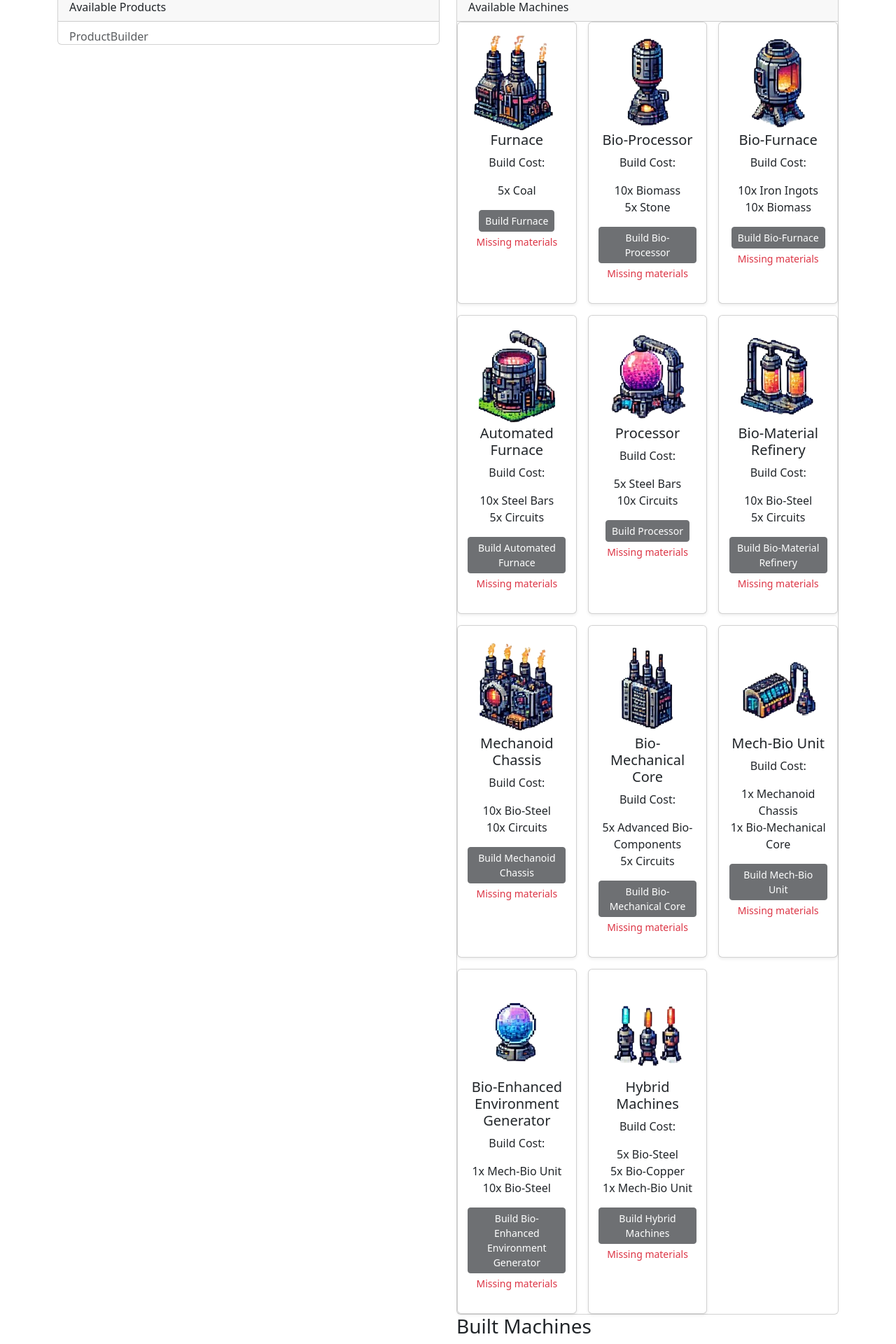
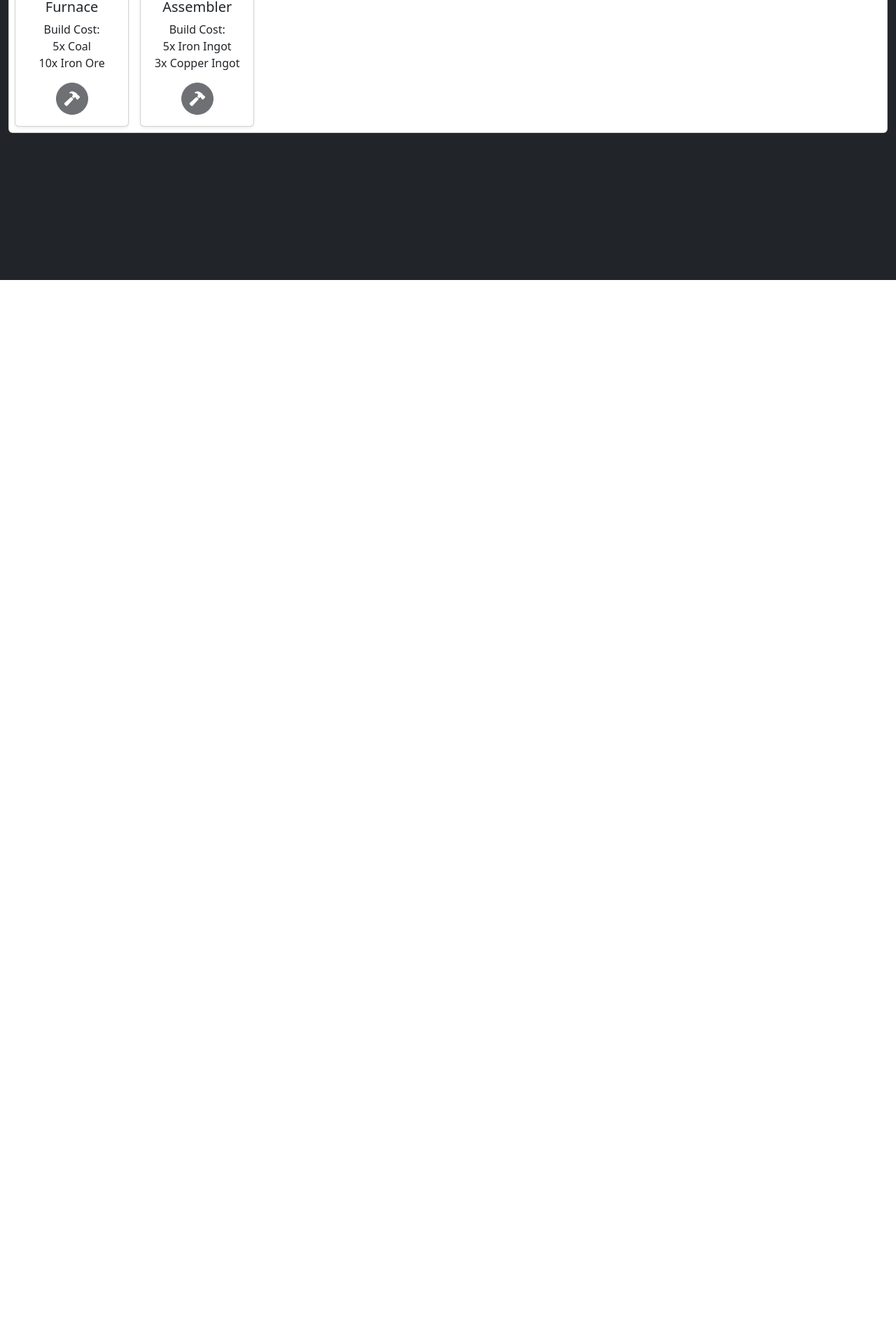
Before and after one commit to emarose/faktory, a React (Vite) app: page / in a window 1280 px wide. Shown: the part 400-2320 px from the top of the page at 70% size. After the commit the page ends 800 px from the top, so only its background shows below. Built offline with nearby package versions, Linux system fonts and the light colour scheme.

Commit message:
added styles, machines and others}

```diff
--- a/package.json
+++ b/package.json
@@ -14,6 +14,7 @@
     "react": "^18.3.1",
     "react-bootstrap": "^2.10.4",
     "react-dom": "^18.3.1",
+    "react-icons": "^5.3.0",
     "react-timer-hook": "^3.0.7"
   },
   "devDependencies": {
--- a/src/App.jsx
+++ b/src/App.jsx
@@ -7,6 +7,7 @@ import ProductBuilder from "./components/ProductBuilder";
 import Queue from "./components/Queue";
 import BuiltMachines from "./components/BuiltMachines";
 import MachineQueue from "./components/MachineQueue";
+import productsData from "./data/products.json";
 import "bootstrap/dist/css/bootstrap.min.css";
 
 function App() {
@@ -49,10 +50,27 @@ function App() {
     (amount) => amount > 0
   );
 
+  // Determine if any machine is built
+  const hasMachinesBuilt = Object.values(state.machines || {}).some(
+    (amount) => amount > 0
+  );
+
+  // Determine if there are any products available to craft
+  const getAvailableProducts = () => {
+    return productsData.filter((product) => {
+      const isTierUnlocked = state.unlockedTiers[`tier${product.tier}`];
+
+      const isMachineRequiredBuilt =
+        !product.machineRequired || !!state.machines[product.machineRequired];
+
+      return isTierUnlocked && isMachineRequiredBuilt;
+    });
+  };
+
+  const availableProducts = getAvailableProducts();
+
   return (
-    <div className="container">
-      <h2 className="text-center my-4">Faktory</h2>
-
+    <div className="container-fluid bg-dark" style={{ minHeight: "100vh" }}>
       <Queue queue={queue} crafting={crafting} remainingTime={remainingTime} />
       <MachineQueue
         queue={queue}
@@ -61,14 +79,19 @@ function App() {
       />
 
       <div className="row mb-2">
-        <div className="col-md-6">
+        <div className="col-md-12">
           <ResourceExtractor />
         </div>
-        <div className="col-md-6">{hasProcessedProducts && <Processor />}</div>
       </div>
-
-      <div className="row">
-        <div className="col-md-6">
+      <div className="row mb-2">
+        <div className="col-md-12">{hasProcessedProducts && <Processor />}</div>
+      </div>
+      <div className="row mb-2">
+        <div className="col-md-12">{hasMachinesBuilt && <BuiltMachines />}</div>
+      </div>
+      <div className="row mb-2">
+        <div className="col-md-12">
+          {availableProducts.length > 0 && (
             <ProductBuilder
               queue={queue}
               setQueue={setQueue}
@@ -76,10 +99,12 @@ function App() {
               setCrafting={setCrafting}
               setRemainingTime={setRemainingTime}
             />
+          )}
         </div>
-        <div className="col-md-6">
+      </div>
+      <div className="row mb-2">
+        <div className="col-md-12">
           <MachineBuilder />
-          <BuiltMachines />
         </div>
       </div>
     </div>
--- a/src/components/BuiltMachines.jsx
+++ b/src/components/BuiltMachines.jsx
@@ -1,21 +1,55 @@
-import { useContext } from "react";
+import React, { useContext } from "react";
+import { Card } from "react-bootstrap";
 import { GameContext } from "../contexts/GameContext";
+import machineSprites from "../assets/machines.png";
+import AmountBadge from "./AmountBadge";
+import "./styles.css";
 
 function BuiltMachines() {
   const { state } = useContext(GameContext);
 
+  const getMachineStyle = (index) => {
+    const row = Math.floor(index / 5);
+    const column = index % 5;
+    const xOffset = column * -128;
+    const yOffset = row * -140;
+
+    return {
+      width: "140px",
+      height: "140px",
+      borderRadius: 8,
+      backgroundImage: `url(${machineSprites})`,
+      backgroundPosition: `${xOffset}px ${yOffset}px`,
+    };
+  };
+
+  const builtMachines = Object.keys(state.machines).filter(
+    (machine) => state.machines[machine] > 0
+  );
+
   return (
-    <div>
-      <h3>Built Machines</h3>
-      {Object.keys(state.machines).map(
-        (machine) =>
-          state.machines[machine] > 0 && (
-            <p key={machine}>
-              {machine.replace("Level", "")}: {state.machines[machine]}
-            </p>
-          )
-      )}
-    </div>
+    <Card className="built-machines-card">
+      <Card.Header>Built Machines</Card.Header>
+      <div className="d-flex gap-3">
+        {builtMachines.map((machine, index) => (
+          <div key={machine} className="machine-card p-2">
+            <div className="position-relative" style={getMachineStyle(index)}>
+              <div className="position-absolute top-0 w-100">
+                {state.machines[machine] > 1 && (
+                  <AmountBadge amount={state.machines[machine]} />
+                )}
+              </div>
+              <div
+                className="position-absolute bottom-0 badge badge-pill mb-2 ms-2 "
+                style={{ backgroundColor: "slateblue" }}
+              >
+                <hp className="text-light">{machine}</hp>
+              </div>
+            </div>
+          </div>
+        ))}
+      </div>
+    </Card>
   );
 }
 
--- a/src/components/MachineBuilder.jsx
+++ b/src/components/MachineBuilder.jsx
@@ -1,11 +1,11 @@
 import React, { useState, useEffect, useContext } from "react";
 import machinesData from "../data/machines.json";
-import milestonesData from "../data/milestones.json";
 import { GameContext } from "../contexts/GameContext";
-import { Button, Card } from "react-bootstrap";
+import { Button, Card, Tooltip, OverlayTrigger } from "react-bootstrap";
 import MachineQueue from "./MachineQueue";
 import machineSprites from "../assets/machines.png";
 import "./styles.css";
+import { IoHammer } from "react-icons/io5";
 
 function MachineBuilder() {
   const { state, dispatch } = useContext(GameContext);
@@ -62,34 +62,13 @@ function MachineBuilder() {
       setCrafting(null);
       dispatch({
         type: "BUILD_MACHINE",
-        machine: machine.name,
+        machine: machine.displayName,
       });
       setBuildingQueue((prevQueue) => prevQueue.slice(1));
-
-      // Check for milestone completion
-      milestonesData.forEach((milestone) => {
-        if (
-          milestone.resource === machine.name &&
-          !state.milestones[milestone.milestone]
-        ) {
-          achieveMilestone(milestone);
-        }
-      });
     }, buildTime * 1000);
 
     return () => clearTimeout(timer);
   }, [buildingQueue, dispatch]);
-
-  const achieveMilestone = (milestone) => {
-    dispatch({
-      type: "COMPLETE_MILESTONE",
-      milestone: milestone.milestone,
-    });
-
-    alert(
-      `Milestone Achieved: ${milestone.description}!\nRewards:\n- Unlocks: ${milestone.reward.unlocks}`
-    );
-  };
 
   const getMachineStyle = (index) => {
     const row = Math.floor(index / 5);
@@ -105,28 +84,63 @@ function MachineBuilder() {
     };
   };
 
+  const unlockedTier = Object.keys(state.unlockedTiers).filter(
+    (tier) => state.unlockedTiers[tier]
+  ).length;
+
+  const availableMachines = machinesData.filter(
+    (machine) => machine.tier <= unlockedTier
+  );
+
   return (
     <>
       <Card className="machine-card">
         <Card.Header>Available Machines</Card.Header>
 
-        <div className="machine-grid">
-          {machinesData.map((machine, index) => {
+        <div className="machine-grid m-2">
+          {availableMachines.map((machine, index) => {
             const isBuildable = machine.buildCost.every((ingredient) => {
               const availableAmount = state.resources[ingredient.name] || 0;
               const availableProducts = state.products[ingredient.name] || 0;
               return availableAmount + availableProducts >= ingredient.amount;
             });
 
+            const renderTooltip = (props) => (
+              <Tooltip id="machine-output-tooltip" {...props}>
+                Outputs:
+                <ul className="m-0 p-0 list-unstyled">
+                  {machine.outputs.map((output) => (
+                    <li key={output.name}>
+                      {machine.buildCost.map((cost, idx) => (
+                        <React.Fragment key={cost.name}>
+                          {idx > 0 && ", "}
+                          {cost.displayName}
+                        </React.Fragment>
+                      ))}{" "}
+                      &gt; {output.displayName}
+                    </li>
+                  ))}
+                </ul>
+              </Tooltip>
+            );
+
             return (
-              <Card key={machine.name} className="machine-item shadow-sm ">
-                <Card.Body>
+              <OverlayTrigger
+                key={machine.name}
+                placement="top"
+                overlay={renderTooltip}
+              >
+                <Card className="machine-item shadow-sm">
+                  <Card.Body className="d-flex flex-column align-items-center">
                     <div
-                    className="text-center "
+                      className={`text-center ${
+                        !isBuildable ? "grayscale" : ""
+                      }`}
                       style={getMachineStyle(index)}
                     ></div>
                     <Card.Title>{machine.displayName}</Card.Title>
-                  <p>Build Cost:</p>
+
+                    <p className="mb-0">Build Cost:</p>
                     <ul>
                       {machine.buildCost.map((cost) => (
                         <li key={cost.name}>
@@ -135,20 +149,22 @@ function MachineBuilder() {
                       ))}
                     </ul>
                     <Button
-                    size="sm"
+                      style={{
+                        padding: 10,
+                        borderRadius: "50%",
+                        display: "grid",
+                        alignItems: "center",
+                        justifyContent: "center",
+                      }}
                       variant="dark"
                       onClick={() => buildMachine(machine)}
                       disabled={!isBuildable || !!crafting}
                     >
-                    {crafting?.machine === machine
-                      ? `Building...`
-                      : `Build ${machine.displayName}`}
+                      <IoHammer size={24} />
                     </Button>
-                  {!isBuildable && (
-                    <p className="mt-1 small text-danger">Missing materials</p>
-                  )}
                   </Card.Body>
                 </Card>
+              </OverlayTrigger>
             );
           })}
         </div>
--- a/src/components/Processor.jsx
+++ b/src/components/Processor.jsx
@@ -23,17 +23,17 @@ function Processor() {
 
   return (
     <Card className="m-3 shadow-sm position-relative">
-      <Card.Header className="bg-dark text-light">
-        Processed Products
-      </Card.Header>
-      <p>Processor</p>
+      <Card.Header className="">Processed Products</Card.Header>
+
       <Card.Body>
         <div className="d-flex flex-wrap gap-4">
           {productsData
             .filter(
               (product) =>
-                product.type === "product" && canBuildProduct(product)
+                product.type === "product" &&
+                (state.products[product.name] || canBuildProduct(product))
             )
+
             .map((product) => {
               const amount = state.products[product.name] || 0;
 
--- a/src/components/ProductBuilder.jsx
+++ b/src/components/ProductBuilder.jsx
@@ -3,7 +3,9 @@ import { GameContext } from "../contexts/GameContext";
 import { Button, Card } from "react-bootstrap";
 import productsData from "../data/products.json";
 import milestonesData from "../data/milestones.json";
+import Icon from "./Icon";
 import "./styles.css";
+import { IoHammer } from "react-icons/io5";
 
 function ProductBuilder({ setQueue, crafting }) {
   const { state, dispatch } = useContext(GameContext);
@@ -47,14 +49,6 @@ function ProductBuilder({ setQueue, crafting }) {
 
     // Check for milestones
     milestonesData.forEach((milestone) => {
-      console.log("Current product count:", state.products[product.name]);
-      console.log("Milestone required amount:", milestone.requiredAmount);
-      console.log("Milestone resource:", milestone.resource);
-      console.log(
-        "Milestone achieved status:",
-        state.milestones[milestone.milestone]
-      );
-
       if (
         state.products[product.name] >= milestone.requiredAmount &&
         milestone.resource === product.name &&
@@ -78,32 +72,35 @@ function ProductBuilder({ setQueue, crafting }) {
     );
   };
 
+  const availableProducts = productsData.filter((product) => {
+    const isTierUnlocked = state.unlockedTiers[`tier${product.tier}`];
+
+    const isMachineRequiredBuilt =
+      !product.machineRequired || !!state.machines[product.machineRequired];
+
+    return isTierUnlocked && isMachineRequiredBuilt;
+  });
+
+  if (availableProducts.length === 0) {
+    return null;
+  }
+
   return (
     <Card className="product-card">
-      <Card.Header>Available Products</Card.Header>
-      <Card.Subtitle className="text-muted px-3 pt-3">
-        ProductBuilder
-      </Card.Subtitle>
+      <Card.Header>Product Builder</Card.Header>
+
       <div className="product-grid">
-        {productsData
-          .filter((product) => {
-            // Check if the tier is unlocked
-            const isTierUnlocked = state.unlockedTiers[`tier${product.tier}`];
-            // Check if the machine required is built
-            const isMachineRequiredBuilt =
-              !product.machineRequired ||
-              !!state.machines[product.machineRequired];
-
-            return isTierUnlocked && isMachineRequiredBuilt; // Show only products for unlocked tiers and machines built
-          })
-          .map((product) => {
+        {availableProducts.map((product) => {
           const isBuildable = canBuildProduct(product);
           const isCrafting = crafting && crafting.name === product.name;
 
           return (
             <Card key={product.name} className="m-2 product-item">
-                <Card.Body className="p-2">
+              <Card.Body className="p-2 align-items-center d-flex flex-column">
+                <div className="d-flex flex-column align-items-center mt-2">
+                  <Icon name={product.name} />
                   <Card.Title>{product.displayName}</Card.Title>
+                </div>
                 <ul>
                   {product.ingredients.map((ingredient) => (
                     <small key={ingredient.name}>
@@ -112,18 +109,19 @@ function ProductBuilder({ setQueue, crafting }) {
                   ))}
                 </ul>
                 <Button
-                    size="sm"
+                  style={{
+                    padding: 10,
+                    borderRadius: "50%",
+                    display: "grid",
+                    alignItems: "center",
+                    justifyContent: "center",
+                  }}
                   variant="dark"
                   onClick={() => addProductToQueue(product)}
-                    disabled={!isBuildable}
+                  disabled={!isBuildable || !!crafting}
                 >
-                    {isCrafting
-                      ? "Crafting..."
-                      : `Craft ${product.displayName}`}
+                  <IoHammer size={24} />
                 </Button>
-                  {!isBuildable && (
-                    <p className="mt-1 small text-danger">Missing materials</p>
-                  )}
               </Card.Body>
             </Card>
           );
--- a/src/components/ResourceExtractor.jsx
+++ b/src/components/ResourceExtractor.jsx
@@ -56,9 +56,7 @@ function ResourceExtractor() {
 
   return (
     <Card className="m-3 shadow-sm">
-      <Card.Header className="bg-dark text-light">
-        Extract Resources
-      </Card.Header>
+      <Card.Header className="">Extract Resources</Card.Header>
       <Card.Body>
         <div className="d-flex flex-wrap gap-3 position-relative">
           {Object.keys(state.resources).map((resource, index) => {
--- a/src/components/styles.css
+++ b/src/components/styles.css
@@ -58,6 +58,32 @@
   background-size: auto;
   margin-bottom: 10px;
 }
+.grayscale {
+  filter: grayscale(100%);
+  opacity: 0.7;
+}
+
+.hammer-button {
+  border-radius: 50%;
+  padding: 10px;
+  display: flex;
+  align-items: center;
+  justify-content: center;
+  width: 40px;
+  height: 40px;
+  background-color: #333;
+  color: #fff;
+  transition: background-color 0.3s ease;
+}
+
+.hammer-button:disabled {
+  background-color: #888;
+  cursor: not-allowed;
+}
+
+.hammer-button.crafting {
+  background-color: #ffa500; /* You can choose another color to represent crafting state */
+}
 @keyframes fadeIn {
   from {
     opacity: 0;
--- a/src/contexts/GameContext.jsx
+++ b/src/contexts/GameContext.jsx
@@ -13,7 +13,7 @@ const initialState = {
   milestones: { build_furnace: false },
   unlockedTiers: {
     tier1: true,
-    tier2: true,
+    tier2: false,
     tier3: false,
     tier4: false,
     tier5: false,
--- a/src/data/machines.json
+++ b/src/data/machines.json
@@ -3,120 +3,101 @@
     "name": "furnace",
     "displayName": "Furnace",
     "type": "machine",
-    "buildCost": [{ "name": "coal", "displayName": "Coal", "amount": 5 }],
-    "processingTime": 3
+    "tier": 1,
+    "buildCost": [
+      { "name": "coal", "displayName": "Coal", "amount": 5 },
+      { "name": "ironOre", "displayName": "Iron Ore", "amount": 10 }
+    ],
+    "processingTime": 3,
+    "outputs": [
+      { "name": "ironIngot", "displayName": "Iron Ingot", "amount": 1 },
+      { "name": "copperIngot", "displayName": "Copper Ingot", "amount": 1 }
+    ],
+    "inputs": [{ "name": "ironOre", "displayName": "Iron Ore" }]
+  },
+  {
+    "name": "assembler",
+    "displayName": "Assembler",
+    "type": "machine",
+    "tier": 1,
+    "buildCost": [
+      { "name": "ironIngot", "displayName": "Iron Ingot", "amount": 5 },
+      { "name": "copperIngot", "displayName": "Copper Ingot", "amount": 3 }
+    ],
+    "processingTime": 5,
+    "outputs": [
+      { "name": "circuitBoard", "displayName": "Circuit Board", "amount": 2 }
+    ]
+  },
+  {
+    "name": "electricFurnace",
+    "displayName": "Electric Furnace",
+    "type": "machine",
+    "tier": 2,
+    "buildCost": [
+      { "name": "electricMotor", "displayName": "Electric Motor", "amount": 5 },
+      { "name": "ironPlate", "displayName": "Iron Plate", "amount": 20 }
+    ],
+    "processingTime": 6,
+    "outputs": [
+      { "name": "steelIngot", "displayName": "Steel Ingot", "amount": 3 }
+    ]
+  },
+  {
+    "name": "roboticAssembler",
+    "displayName": "Robotic Assembler",
+    "type": "machine",
+    "tier": 2,
+    "buildCost": [
+      {
+        "name": "electricMotor",
+        "displayName": "Electric Motor",
+        "amount": 10
+      },
+      { "name": "circuitBoard", "displayName": "Circuit Board", "amount": 15 }
+    ],
+    "processingTime": 8,
+    "outputs": [
+      {
+        "name": "advancedCircuit",
+        "displayName": "Advanced Circuit",
+        "amount": 1
+      }
+    ]
   },
   {
     "name": "bioProcessor",
     "displayName": "Bio-Processor",
     "type": "machine",
+    "tier": 3,
     "buildCost": [
       { "name": "biomass", "displayName": "Biomass", "amount": 10 },
       { "name": "stone", "displayName": "Stone", "amount": 5 }
     ],
-    "processingTime": 5
+    "processingTime": 5,
+    "outputs": [{ "name": "bioFuel", "displayName": "Bio-Fuel", "amount": 4 }]
   },
   {
-    "name": "bioFurnace",
-    "displayName": "Bio-Furnace",
+    "name": "mechBioAssembler",
+    "displayName": "Mech-Bio Assembler",
     "type": "machine",
+    "tier": 3,
     "buildCost": [
-      { "name": "ironIngots", "displayName": "Iron Ingots", "amount": 10 },
-      { "name": "biomass", "displayName": "Biomass", "amount": 10 }
+      { "name": "bioProcessor", "displayName": "Bio-Processor", "amount": 1 },
+      {
+        "name": "electricMotor",
+        "displayName": "Electric Motor",
+        "amount": 15
+      },
+      { "name": "ironPlate", "displayName": "Iron Plate", "amount": 30 }
     ],
-    "processingTime": 5
-  },
-  {
-    "name": "automatedFurnace",
-    "displayName": "Automated Furnace",
-    "type": "machine",
-    "buildCost": [
-      { "name": "steelBars", "displayName": "Steel Bars", "amount": 10 },
-      { "name": "circuits", "displayName": "Circuits", "amount": 5 }
-    ],
-    "processingTime": 5
-  },
-  {
-    "name": "processor",
-    "displayName": "Processor",
-    "type": "machine",
-    "buildCost": [
-      { "name": "steelBars", "displayName": "Steel Bars", "amount": 5 },
-      { "name": "circuits", "displayName": "Circuits", "amount": 10 }
-    ],
-    "processingTime": 5
-  },
-  {
-    "name": "bioMaterialRefinery",
-    "displayName": "Bio-Material Refinery",
-    "type": "machine",
-    "buildCost": [
-      { "name": "bioSteel", "displayName": "Bio-Steel", "amount": 10 },
-      { "name": "circuits", "displayName": "Circuits", "amount": 5 }
-    ],
-    "processingTime": 5
-  },
-  {
-    "name": "mechanoidChassis",
-    "displayName": "Mechanoid Chassis",
-    "type": "machine",
-    "buildCost": [
-      { "name": "bioSteel", "displayName": "Bio-Steel", "amount": 10 },
-      { "name": "circuits", "displayName": "Circuits", "amount": 10 }
-    ],
-    "processingTime": 5
-  },
-  {
-    "name": "bioMechanicalCore",
-    "displayName": "Bio-Mechanical Core",
-    "type": "machine",
-    "buildCost": [
+    "processingTime": 10,
+    "outputs": [
       {
-        "name": "advancedBioComponents",
-        "displayName": "Advanced Bio-Components",
-        "amount": 5
-      },
-      { "name": "circuits", "displayName": "Circuits", "amount": 5 }
-    ],
-    "processingTime": 5
-  },
-  {
-    "name": "mechBioUnit",
-    "displayName": "Mech-Bio Unit",
-    "type": "machine",
-    "buildCost": [
-      {
-        "name": "mechanoidChassis",
-        "displayName": "Mechanoid Chassis",
-        "amount": 1
-      },
-      {
-        "name": "bioMechanicalCore",
-        "displayName": "Bio-Mechanical Core",
+        "name": "mechBioComponent",
+        "displayName": "Mech-Bio Component",
         "amount": 1
       }
-    ],
-    "processingTime": 5
-  },
-  {
-    "name": "bioEnhancedEnvironmentGenerator",
-    "displayName": "Bio-Enhanced Environment Generator",
-    "type": "machine",
-    "buildCost": [
-      { "name": "mechBioUnit", "displayName": "Mech-Bio Unit", "amount": 1 },
-      { "name": "bioSteel", "displayName": "Bio-Steel", "amount": 10 }
-    ],
-    "processingTime": 5
-  },
-  {
-    "name": "hybridMachines",
-    "displayName": "Hybrid Machines",
-    "type": "machine",
-    "buildCost": [
-      { "name": "bioSteel", "displayName": "Bio-Steel", "amount": 5 },
-      { "name": "bioCopper", "displayName": "Bio-Copper", "amount": 5 },
-      { "name": "mechBioUnit", "displayName": "Mech-Bio Unit", "amount": 1 }
-    ],
-    "processingTime": 5
+    ]
   }
 ]
--- a/src/data/products.json
+++ b/src/data/products.json
@@ -6,10 +6,10 @@
     "ingredients": [
       { "name": "ironOre", "displayName": "Iron Ore", "amount": 1 }
     ],
-    "machineRequired": "furnace",
+    "machineRequired": "Furnace",
     "processingTime": 2,
     "outputQuantity": 1,
-    "tier": 2
+    "tier": 1
   },
   {
     "name": "copperIngot",
@@ -18,10 +18,10 @@
     "ingredients": [
       { "name": "copperOre", "displayName": "Copper Ore", "amount": 1 }
     ],
-    "machineRequired": "furnace",
+    "machineRequired": "Furnace",
     "processingTime": 2,
     "outputQuantity": 1,
-    "tier": 2
+    "tier": 1
   },
   {
     "name": "organicFuel",
@@ -30,7 +30,7 @@
     "ingredients": [
       { "name": "biomass", "displayName": "Biomass", "amount": 1 }
     ],
-    "machineRequired": "bioProcessor",
+    "machineRequired": "BioProcessor",
     "processingTime": 3,
     "outputQuantity": 1,
     "tier": 2
@@ -42,7 +42,7 @@
     "ingredients": [
       { "name": "biomass", "displayName": "Biomass", "amount": 1 }
     ],
-    "machineRequired": "bioProcessor",
+    "machineRequired": "BioProcessor",
     "processingTime": 3,
     "outputQuantity": 1,
     "tier": 2
@@ -54,7 +54,7 @@
     "ingredients": [
       { "name": "ironIngot", "displayName": "Iron Ingot", "amount": 1 }
     ],
-    "machineRequired": "steelRefinery",
+    "machineRequired": "SteelRefinery",
     "processingTime": 4,
     "outputQuantity": 1,
     "tier": 3
@@ -67,7 +67,7 @@
       { "name": "ironIngot", "displayName": "Iron Ingot", "amount": 2 },
       { "name": "copperIngot", "displayName": "Copper Ingot", "amount": 2 }
     ],
-    "machineRequired": "processor",
+    "machineRequired": "Processor",
     "processingTime": 3,
     "outputQuantity": 2,
     "tier": 3
@@ -80,7 +80,7 @@
       { "name": "biomass", "displayName": "Biomass", "amount": 1 },
       { "name": "ironIngot", "displayName": "Iron Ingot", "amount": 1 }
     ],
-    "machineRequired": "bioFurnace",
+    "machineRequired": "BioFurnace",
     "processingTime": 4,
     "outputQuantity": 1,
     "tier": 3
@@ -93,7 +93,7 @@
       { "name": "biomass", "displayName": "Biomass", "amount": 1 },
       { "name": "copperIngot", "displayName": "Copper Ingot", "amount": 1 }
     ],
-    "machineRequired": "bioFurnace",
+    "machineRequired": "BioFurnace",
     "processingTime": 4,
     "outputQuantity": 1,
     "tier": 3
@@ -106,7 +106,7 @@
       { "name": "bioIron", "displayName": "Bio-Iron", "amount": 1 },
       { "name": "bioCopper", "displayName": "Bio-Copper", "amount": 1 }
     ],
-    "machineRequired": "bioFurnace",
+    "machineRequired": "BioFurnace",
     "processingTime": 5,
     "outputQuantity": 1,
     "tier": 3
```
Also changed, not shown: src/assets/machines.png, 1 other file (tests, documents, lock files or other folders). Lines whose indentation alone changed are shown as unchanged.
